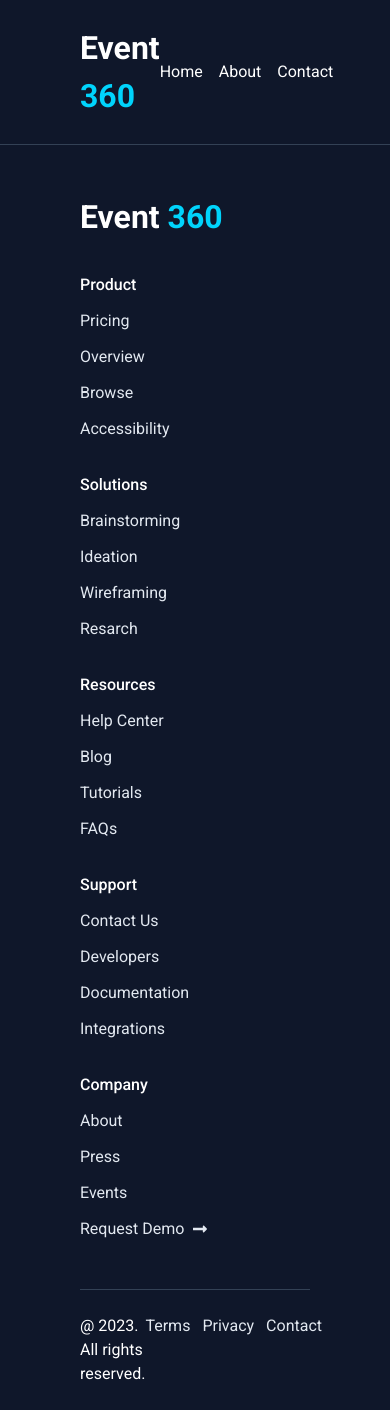
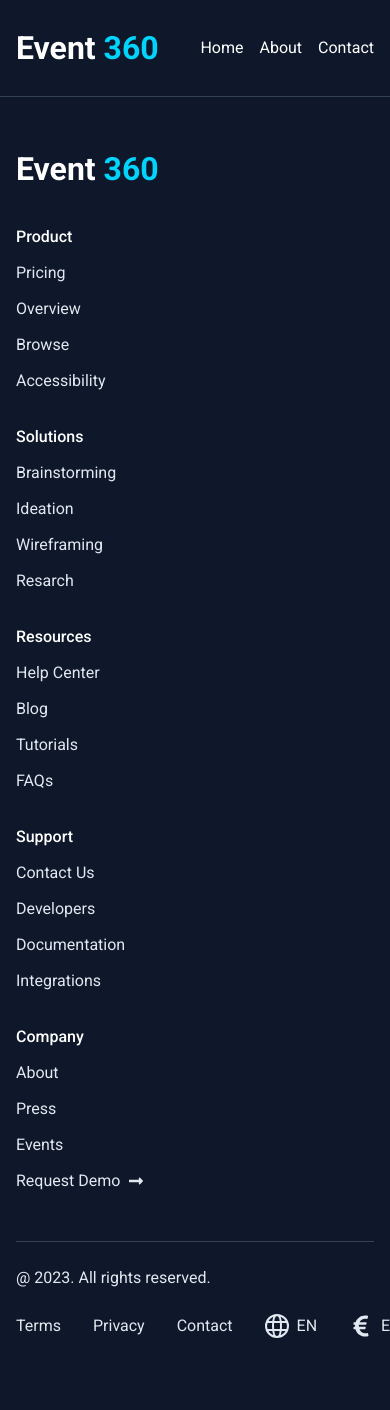
Before and after one commit to iibrahim70/event-360-client, a React (Vite) app: page / in a window 390 px wide. After the commit the page ends 1362 px from the top, so only its background shows below. Built offline with nearby package versions, Linux system fonts and the light colour scheme.

Commit message:
responsive footer

```diff
--- a/src/index.css
+++ b/src/index.css
@@ -28,5 +28,5 @@ main {
 }
 
 .section-wrapper {
-  @apply px-20 lg:px-0 max-w-7xl mx-auto;
+  @apply px-4 lg:px-10 max-w-7xl mx-auto;
 }
--- a/src/layout/Footer.tsx
+++ b/src/layout/Footer.tsx
@@ -1,8 +1,11 @@
 import { FaLongArrowAltRight } from "react-icons/fa";
+import { GrLanguage } from "react-icons/gr";
+import { FaEuroSign } from "react-icons/fa";
+import { BiUniversalAccess } from "react-icons/bi";
 
 const Footer = () => {
   return (
-    <footer>
+    <footer className="text-light-sky">
       <hr className="border-[#334155]" />
 
       <div className="section-wrapper grid grid-cols-1 lg:grid-cols-6 gap-x-[48px] gap-y-[32px] py-[48px]">
@@ -18,7 +21,7 @@ const Footer = () => {
           </h4>
         </div>
 
-        <div className="space-y-3 text-light-sky">
+        <div className="space-y-3">
           <p className="font-medium text-white">Product</p>
           <p>Pricing</p>
           <p>Overview</p>
@@ -26,7 +29,7 @@ const Footer = () => {
           <p>Accessibility</p>
         </div>
 
-        <div className="space-y-3 text-light-sky">
+        <div className="space-y-3">
           <p className="font-medium text-white">Solutions</p>
           <p>Brainstorming</p>
           <p>Ideation</p>
@@ -34,7 +37,7 @@ const Footer = () => {
           <p>Resarch</p>
         </div>
 
-        <div className="space-y-3 text-light-sky">
+        <div className="space-y-3">
           <p className="font-medium text-white">Resources</p>
           <p>Help Center</p>
           <p>Blog</p>
@@ -42,7 +45,7 @@ const Footer = () => {
           <p>FAQs</p>
         </div>
 
-        <div className="space-y-3 text-light-sky">
+        <div className="space-y-3">
           <p className="font-medium text-white">Support</p>
           <p>Contact Us</p>
           <p>Developers</p>
@@ -50,7 +53,7 @@ const Footer = () => {
           <p>Integrations</p>
         </div>
 
-        <div className="space-y-3 text-light-sky">
+        <div className="space-y-3">
           <p className="font-medium text-white">Company</p>
           <p>About</p>
           <p>Press</p>
@@ -65,15 +68,23 @@ const Footer = () => {
       <div className="section-wrapper">
         <hr className="border-[#334155]" />
 
-        <div className="flex justify-between py-[24px]">
-          <div>
+        <div className="flex flex-col lg:flex-row lg:justify-between py-[24px]">
+          <div className="mb-[24px] lg:mb-0">
             <p>@ 2023. All rights reserved.</p>
           </div>
 
-          <div className="flex gap-[12px] text-light-sky">
+          <div className="flex gap-[32px]">
             <p>Terms</p>
             <p>Privacy</p>
             <p>Contact</p>
+            <p className="flex items-center gap-2">
+              <GrLanguage className="h-6 w-6" /> EN
+            </p>
+            <p className="flex items-center gap-2">
+              <FaEuroSign className="h-6 w-6" />
+              EUR
+            </p>
+            <BiUniversalAccess className="h-6 w-6" />
           </div>
         </div>
       </div>
```
